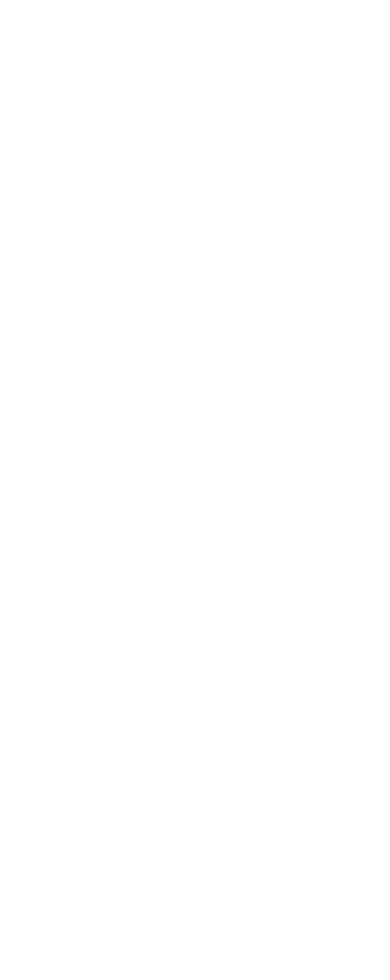
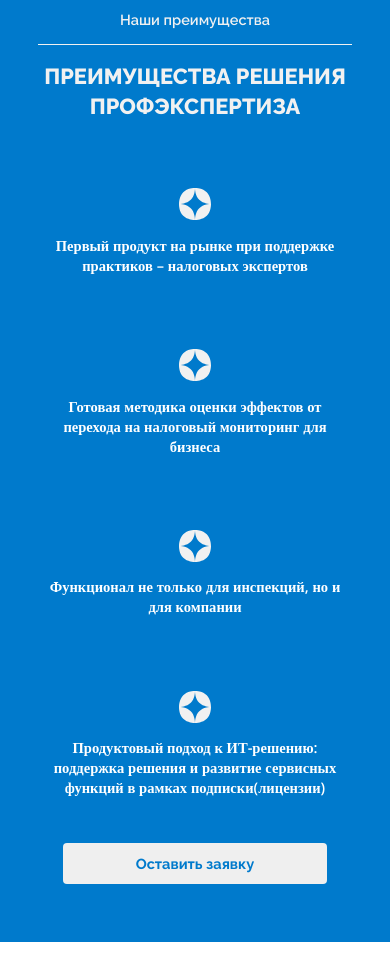
Before and after one commit to k1ngsterr1/taxes-monitoring, a React (Create React App) app: page / in a window 390 px wide. Shown: the part 3680-4660 px from the top of the page. Built offline with nearby package versions, Linux system fonts and the light colour scheme.

Commit message:
taxes-monitoring V2.3

```diff
--- a/src/App.tsx
+++ b/src/App.tsx
@@ -2,6 +2,7 @@
 import MainScreen from "./screens/MainScreen";
 import AboutScreen from "./screens/AboutScreen";
 import RequirementsScreen from "screens/RequirementsScreen";
+import FeaturesScreen from "screens/FeaturesScreen";
 
 const App = () => {
   return (
@@ -9,6 +10,7 @@
       <MainScreen />
       <AboutScreen />
       <RequirementsScreen />
+      <FeaturesScreen />
     </div>
   );
 };
--- /dev/null
+++ b/src/screens/FeaturesScreen.tsx
@@ -0,0 +1,44 @@
+import React from "react";
+
+import "../styles/features/features-styles.css";
+
+import whiteStar from "../assets/white-star.svg";
+
+interface starProps {
+  propsText: string;
+}
+
+const FeaturesScreen = () => {
+  const Star: React.FC<starProps> = (props) => {
+    return (
+      <div className="star-container">
+        <img className="star-white" src={whiteStar} alt="white-star"></img>
+        <p className="star-paragraph">{props.propsText}</p>
+      </div>
+    );
+  };
+
+  return (
+    <div className="features-screen">
+      <div className="container">
+        <div className="additional-text">
+          <p className="mini-text">Наши преимущества</p>
+          <figure className="line"></figure>
+        </div>
+        <h2 className="heading">Преимущества решения Профэкспертиза</h2>
+        <div className="stars">
+          <Star propsText="Первый продукт на рынке при поддержке практиков – налоговых экспертов"></Star>
+          <Star propsText="Готовая методика оценки эффектов от перехода на налоговый мониторинг для бизнеса"></Star>
+          <Star propsText="Функционал не только для инспекций, но и для компании"></Star>
+          <Star
+            propsText="Продуктовый подход к ИТ-решению: поддержка решения и развитие сервисных функций в
+            рамках подписки(лицензии)"
+          ></Star>
+        </div>
+        <button className="request-btn">Оставить заявку</button>
+      </div>
+    </div>
+  );
+};
+
+export default FeaturesScreen;
--- /dev/null
+++ b/src/styles/features/features-styles.css
@@ -0,0 +1,92 @@
+@import url("https://fonts.googleapis.com/css2?family=Open+Sans:ital,wght@0,300;0,400;0,500;0,600;0,700;0,800;1,300;1,400;1,500;1,600;1,700;1,800&family=Raleway:ital,wght@0,100;0,200;0,300;0,400;0,500;0,600;0,700;0,800;0,900;1,100;1,200;1,300;1,400;1,500;1,600;1,700;1,800;1,900&display=swap");
+* {
+  margin: 0;
+  padding: 0;
+  box-sizing: border-box;
+}
+* body {
+  width: 100%;
+  height: auto;
+}
+* body .features-screen {
+  background-color: #007ACC;
+  width: 100%;
+  height: auto;
+  margin-top: clamp(50px, 23.364vw, 200px);
+}
+* body .features-screen .container {
+  width: 86.4583333333%;
+  height: auto;
+  display: flex;
+  align-items: center;
+  flex-direction: column;
+}
+* body .features-screen .container .additional-text {
+  width: 100%;
+  display: flex;
+  flex-direction: column;
+  align-items: center;
+}
+* body .features-screen .container .additional-text .mini-text {
+  font-style: normal;
+  font-weight: 600;
+  color: #F1F1F1;
+  font-size: clamp(8px, 3.73824vw, 32px);
+  line-height: normal;
+  font-family: "Raleway", sans-serif;
+  margin-top: clamp(32px, 14.95296vw, 128px);
+}
+* body .features-screen .container .additional-text .line {
+  width: 100%;
+  height: 1px;
+  background-color: #F1F1F1;
+  margin-top: 0px;
+}
+* body .features-screen .container .heading {
+  color: #F1F1F1;
+  text-align: center;
+  font-family: Raleway;
+  font-style: normal;
+  font-weight: 800;
+  text-transform: uppercase;
+}
+* body .features-screen .container .stars {
+  display: flex;
+  flex-direction: column;
+  align-items: center;
+  justify-content: center;
+}
+* body .features-screen .container .stars .star-container {
+  display: flex;
+  flex-direction: column;
+  align-items: center;
+}
+* body .features-screen .container .stars .star-container .star-white {
+  margin-top: clamp(32px, 14.95296vw, 128px);
+}
+* body .features-screen .container .stars .star-container .star-paragraph {
+  text-align: center;
+  color: #FFF;
+  text-align: center;
+  font-family: Open Sans;
+  font-size: clamp(8px, 3.73824vw, 32px);
+  margin-top: clamp(8px, 3.73824vw, 32px);
+  font-style: normal;
+  font-weight: 600;
+  line-height: normal;
+}
+* body .features-screen .container .request-btn {
+  width: clamp(145px, 67.7556vw, 580px);
+  height: clamp(22.5px, 10.5138vw, 90px);
+  flex-shrink: 0;
+  color: #007ACC;
+  font-family: Raleway;
+  font-size: clamp(8px, 3.73824vw, 32px);
+  font-style: normal;
+  font-weight: 700;
+  margin-top: clamp(16px, 7.47648vw, 64px);
+  margin-bottom: clamp(32px, 14.95296vw, 128px);
+  line-height: normal;
+  border: none;
+  border-radius: 4px;
+}/*# sourceMappingURL=features-styles.css.map */
--- /dev/null
+++ b/src/styles/features/features-styles.sass
@@ -0,0 +1,130 @@
+
+// Font Links:
+
+@import url('https://fonts.googleapis.com/css2?family=Open+Sans:ital,wght@0,300;0,400;0,500;0,600;0,700;0,800;1,300;1,400;1,500;1,600;1,700;1,800&family=Raleway:ital,wght@0,100;0,200;0,300;0,400;0,500;0,600;0,700;0,800;0,900;1,100;1,200;1,300;1,400;1,500;1,600;1,700;1,800;1,900&display=swap')// Colors:
+
+// Colors:
+
+$brightBlue: #007ACC
+$lightGray: #F1F1F1
+$darkGray: #333333
+
+// Margins:
+
+$m128: clamp(64px,6.66624vw,256px)
+$m64: clamp(32px,3.33312vw,128px)
+$m32: clamp(16px,1.66656vw,64px)
+$m16: clamp(8px,0.83328vw,32px)
+$m8: clamp(4px,0.41664vw,16px)
+
+$m128mob: clamp(64px,29.90592vw,256px)
+$m64mob: clamp(32px,14.95296vw,128px)
+$m32mob: clamp(16px,7.47648vw,64px)
+$m16mob: clamp(8px,3.73824vw,32px)
+$m8mob: clamp(4px,1.86912vw,16px)
+
+// Fonts:
+
+$f48: clamp(24px,2.49984vw,96px)
+$f36: clamp(18px,1.87488vw,72px)
+$f28: clamp(14px,1.45824vw,56px)
+$f25: clamp(12.5px,1.302vw,50px)
+$f24: clamp(12px,1.24992vw,48px)
+$f22: clamp(11px,1.1457600000000001vw,44px)
+$f21: clamp(10.5px,1.09368vw,42px)
+$f16: clamp(8px,0.83328vw,32px)
+
+// Percents:
+
+$container: 86.45833333333333%
+
+*
+    margin: 0
+    padding: 0
+    box-sizing: border-box
+
+    body
+        width: 100%
+        height: auto
+
+        .features-screen
+            background-color: $brightBlue
+            width: 100%
+            height: auto
+            margin-top: clamp(50px,23.363999999999997vw,200px)
+
+            .container
+                width: $container
+                height: auto
+                display: flex
+                align-items: center
+                flex-direction: column
+
+                .additional-text
+                    width: 100%
+                    display: flex
+                    flex-direction: column
+                    align-items: center
+
+                    .mini-text
+                        font-style: normal
+                        font-weight: 600
+                        color: $lightGray
+                        font-size: clamp(8px,3.73824vw,32px)
+                        line-height: normal
+                        font-family: 'Raleway', sans-serif
+                        margin-top: $m64mob
+
+                    .line
+                        width: 100%
+                        height: 1px
+                        background-color: $lightGray
+                        margin-top: 0px
+
+                .heading
+                    color: $lightGray
+                    text-align: center
+                    font-family: Raleway
+                    font-style: normal
+                    font-weight: 800
+                    text-transform: uppercase
+
+                .stars
+                    display: flex
+                    flex-direction: column
+                    align-items: center
+                    justify-content: center
+
+                    .star-container
+                        display: flex
+                        flex-direction: column
+                        align-items: center
+
+                        .star-white
+                            margin-top: $m64mob
+
+                        .star-paragraph
+                            text-align: center
+                            color: #FFF
+                            text-align: center
+                            font-family: Open Sans
+                            font-size: $m16mob
+                            margin-top: $m16mob
+                            font-style: normal
+                            font-weight: 600
+                            line-height: normal
+
+                .request-btn
+                    width: clamp(145px,67.7556vw,580px)
+                    height: clamp(22.5px,10.5138vw,90px)
+                    flex-shrink: 0
+                    color: #007ACC
+                    font-family: Raleway
+                    font-size: $m16mob
+                    font-style: normal
+                    font-weight: 700
+                    margin-top: $m32mob
+                    margin-bottom: $m64mob
+                    line-height: normal
+                    border: none
+                    border-radius: 4px
```
Also changed, not shown: src/assets/white-star.svg (added), 1 other file (tests, documents, lock files or other folders).
